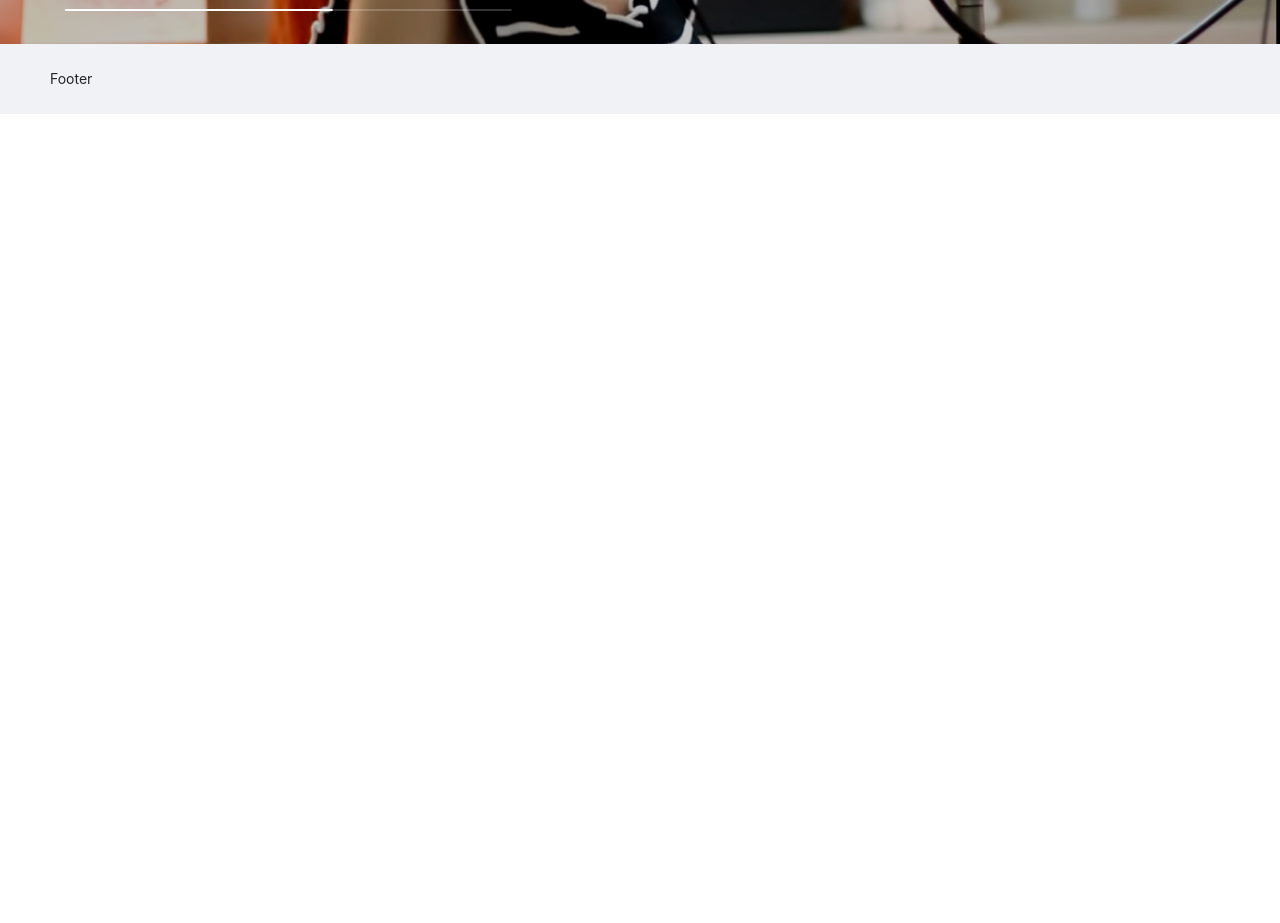
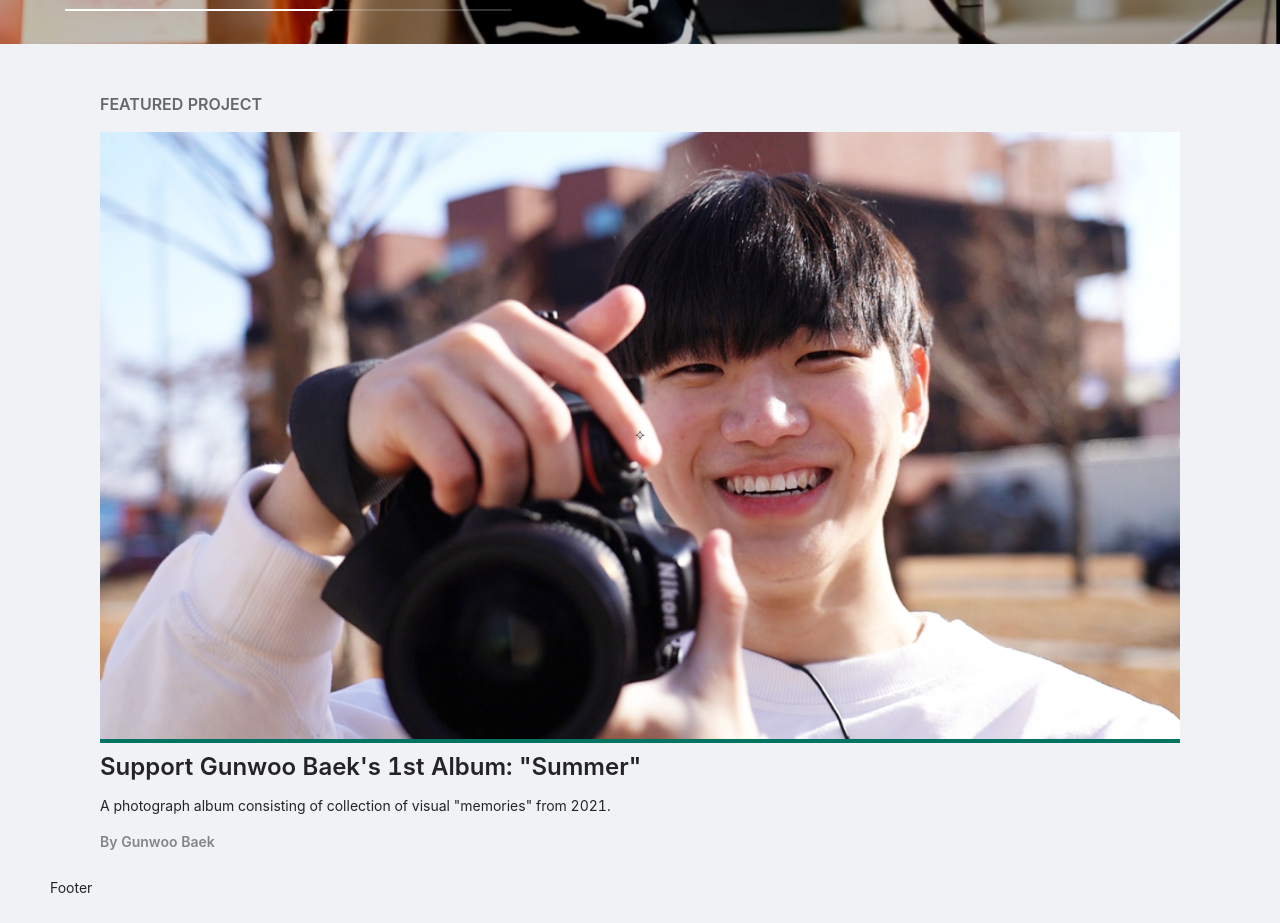
Before and after one commit to Hangyul-Son/Aatreum, a React (Create React App) app: page / in a window 1280 px wide. Shown: the part 540-1463 px from the top of the page. Before the commit the page ends 800 px from the top, so only its background shows below. Built offline with nearby package versions, Linux system fonts and the light colour scheme.

Commit message:
Implement Landing-featured prototype

```diff
--- /dev/null
+++ b/src/components/landing-featured.scss
@@ -0,0 +1,21 @@
+.landing-featured {
+    .featured-section {
+      color: #656969;
+      margin-bottom: 1.5%;
+    }
+
+    .featured-image {
+      width: 100%;
+    }
+
+    .featured-image-border {
+      background-color: #037362;
+      width: 100%;
+      height: 1.5vh;
+      margin-top: -1vh;
+    }
+
+    .featured-title {
+      margin-top: 1vh;
+    }
+  }
--- /dev/null
+++ b/src/components/landing-featured.tsx
@@ -0,0 +1,37 @@
+import React from "react";
+import { Image, Typography } from "antd";
+
+import "./landing-featured.scss";
+
+function LandingFeatured() {
+  return (
+    <div className="landing-featured">
+      <Typography.Title level={5} className="featured-section">
+        FEATURED PROJECT
+      </Typography.Title>
+
+      <Image
+        src="assets/images/bgw.png"
+        preview={false}
+        alt="Baek Gunwoo"
+        className="featured-image"
+      />
+      <div className="featured-image-border" />
+
+      <Typography.Title level={3} className="featured-title">
+        Support Gunwoo Baek's 1st Album: "Summer"
+      </Typography.Title>
+
+      <Typography.Paragraph className="featured-description">
+        A photograph album consisting of collection of visual "memories" from
+        2021.
+      </Typography.Paragraph>
+
+      <Typography.Text type="secondary" strong>
+        By Gunwoo Baek
+      </Typography.Text>
+    </div>
+  );
+}
+
+export default LandingFeatured;
--- /dev/null
+++ b/src/components/landing-main.tsx
@@ -0,0 +1,14 @@
+import React from "react";
+import "./landing-main.scss";
+
+import LandingFeatured from "./landing-featured";
+
+function LandingMain() {
+  return (
+    <div className="landing-main">
+      <LandingFeatured />
+    </div>
+  );
+}
+
+export default LandingMain;
--- a/src/pages/landing.tsx
+++ b/src/pages/landing.tsx
@@ -1,12 +1,15 @@
 import React from "react";
+import Template from "./template";
+import "../styles/landing.scss";
 
-import Template from "./template";
 import LandingCover from "../components/landing-cover";
+import LandingMain from "../components/landing-main";
 
 function Landing() {
   return (
     <Template pageName="landing">
       <LandingCover />
+      <LandingMain />
     </Template>
   );
 }
--- /dev/null
+++ b/src/styles/landing.scss
@@ -0,0 +1,7 @@
+.landing {
+  .landing-main {
+    max-width: 1080px;
+    margin-left: calc(50% - 540px);
+    margin-top: 6vh;
+  }
+}
```
Also changed, not shown: public/assets/images/bgw.png (added), src/components/landing-main.scss (added).
